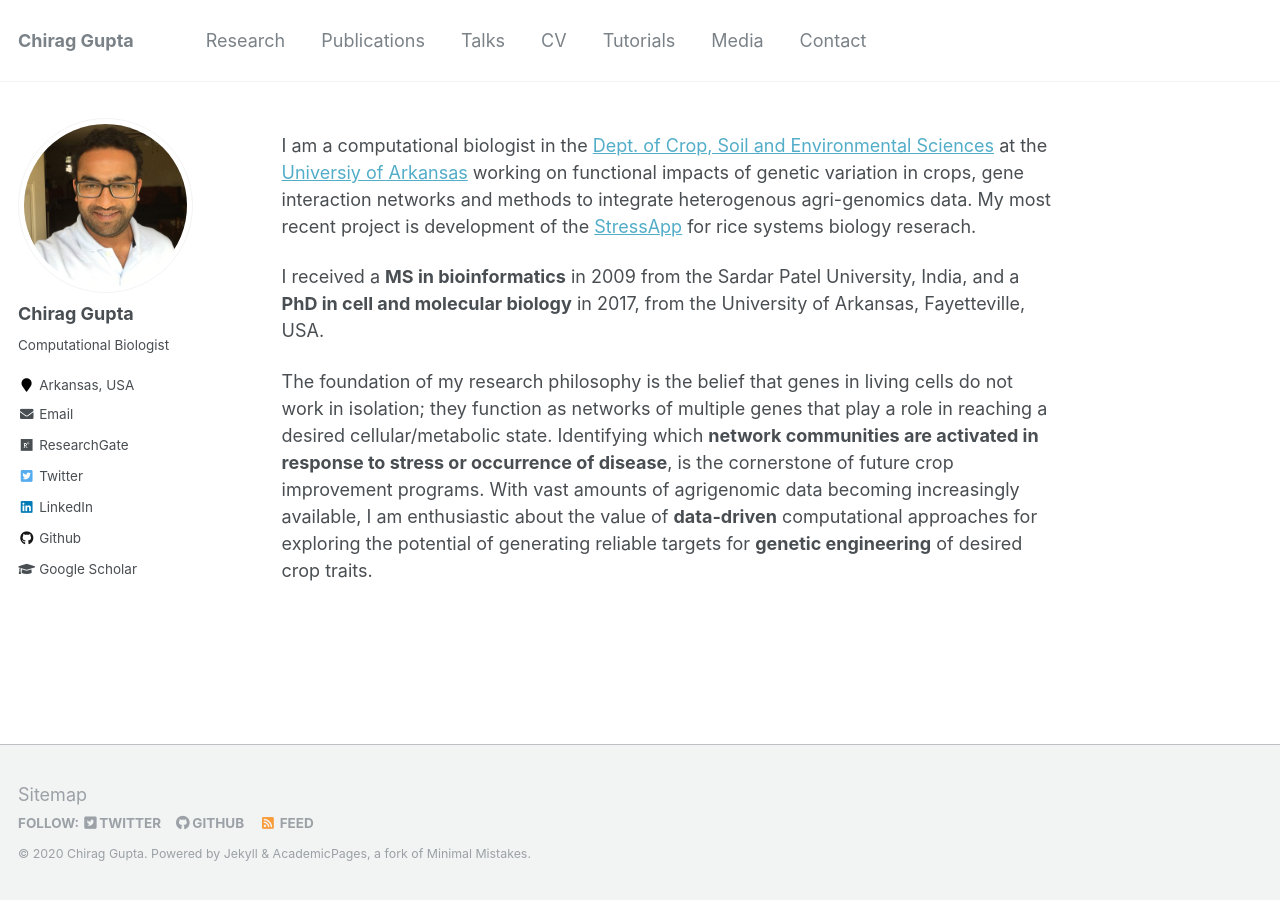
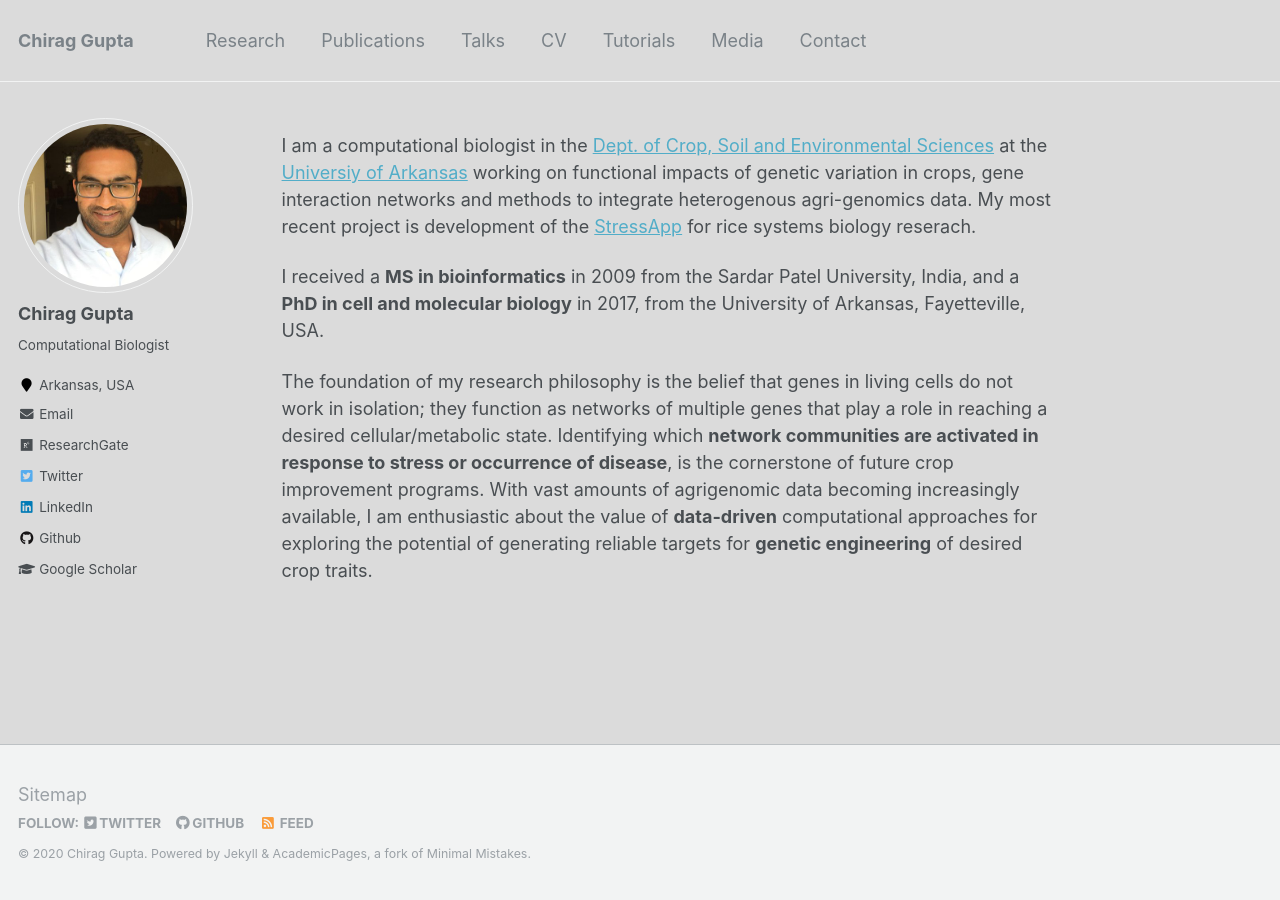
Before and after one commit to cngupta/cngupta.github.io, a Jekyll site: the page built from _pages/about.md, in a window 1280 px wide. Built offline with Jekyll 4.4.1, drawn with Linux system fonts in a browser that asks for light colours.

Commit message:
edit variables scss

```diff
--- a/_sass/_variables.scss
+++ b/_sass/_variables.scss
@@ -54,7 +54,7 @@ $light-gray                 : mix(#fff, $gray, 50%);
 $lighter-gray               : mix(#fff, $gray, 90%);
 
 $body-color                 : #fff;
-$background-color           : #fff;
+$background-color           : #dbdbdb;
 $code-background-color      : #fafafa;
 $code-background-color-dark : $light-gray;
 $text-color                 : $dark-gray;
```
